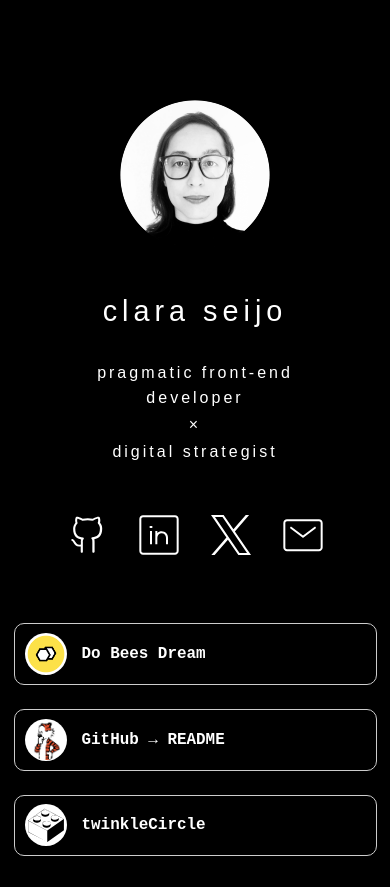
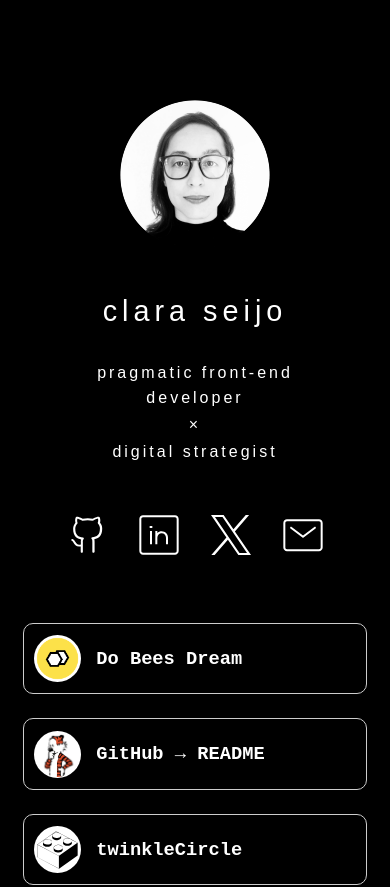
Before and after one commit to clasei/clara, a React (Create React App) app: page / in a window 390 px wide. Shown: the top 887 px of the page. Built offline with nearby package versions, Linux system fonts and the light colour scheme.

Commit message:
mobile style improved

```diff
--- a/src/App.css
+++ b/src/App.css
@@ -1,3 +1,5 @@
+@import url('https://fonts.googleapis.com/css2?family=Roboto+Mono:wght@400;700&display=swap');
+
 body {
   font-family: 'Arial', sans-serif;
   background-color: #000;
--- a/src/components/Footer/Footer.css
+++ b/src/components/Footer/Footer.css
@@ -36,3 +36,10 @@ footer span {
     margin-left: 1px;
     margin-right: 1px;
 }
+
+
+@media screen and (max-width: 768px) {
+    #footer {
+        font-size: 0.7rem;
+    }
+}
--- a/src/components/Header/Header.css
+++ b/src/components/Header/Header.css
@@ -27,7 +27,7 @@ h1 {
 }
 
 p {
-    font-size: 1rem;
+    font-size: 1.1rem;
     letter-spacing: 3px;
     font-weight: 350;
     line-height: 25px;
--- a/src/components/ProjectLinks/ProjectLinks.css
+++ b/src/components/ProjectLinks/ProjectLinks.css
@@ -13,8 +13,8 @@
     transition: all 0.3s;
     cursor: pointer;
     box-shadow: 2px 2px 5px rgba(0,0,0,0.1);
-    font-family: 'Courier New', monospace;
-    font-size: 0.85rem;
+    font-family: 'Courier New', monospace, 'Roboto Mono';
+    font-size: 1rem;
 }
 
 .project-card:hover {
@@ -33,13 +33,13 @@
     align-items: center;
     padding: 5px 10px;
     width: 100%;
-    justify-content: start;
+    justify-content: flex-start;
 }
 
 .project-logo {
     padding: 1px;
-    width: 40px;
-    height: 40px;
+    width: 45px;
+    height: 45px;
     border-radius: 50%;
     margin-right: 15px;
     background-color: white;
@@ -49,7 +49,7 @@
 
 @media screen and (max-width: 768px) {
     .project-card {
-        width: 90%;
+        width: 85%;
     }
 
     .project-card:hover {
```
